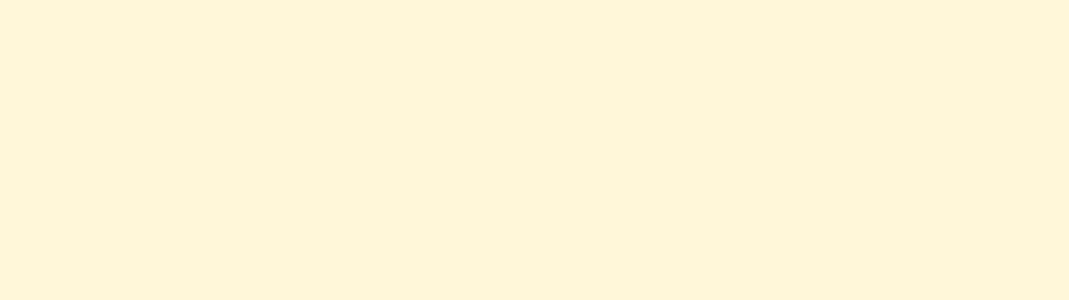
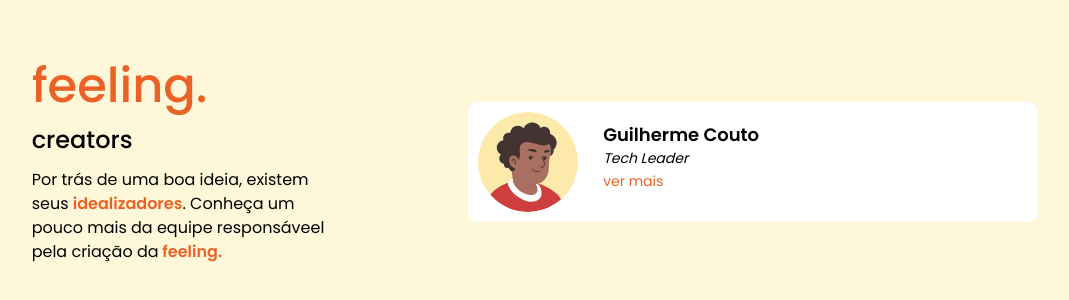
Before and after one commit to danielmsatiro/feeling., a React (Create React App) app: page /creators in a window 1280 px wide. Shown: the part 238-538 px from the top of the page, without its empty margins (105-1174 px from the left). Built offline with nearby package versions, Linux system fonts and the light colour scheme; no server answers.

Commit message:
feat: Creating the creators page

```diff
--- /dev/null
+++ b/src/pages/Creators/index.jsx
@@ -0,0 +1,178 @@
+import {
+  Box,
+  Flex,
+  Image,
+  Text,
+  Collapse,
+  useDisclosure,
+  Link,
+  Icon,
+} from "@chakra-ui/react";
+
+import { FaGithubSquare, FaLinkedin } from "react-icons/fa";
+
+import { useState } from "react";
+
+import { motion } from "framer-motion";
+
+import guilherme from "../../assets/guilherme.svg";
+import guilhermepic from "../../assets/guilherme-pic.jpg";
+
+const ImageMotion = motion(Image);
+
+export const Creators = () => {
+  const [init, setInit] = useState(true);
+  const { isOpen, onToggle } = useDisclosure();
+
+  const variants = {
+    visible: { opacity: 1 },
+    hidden: { opacity: 0 },
+  };
+
+  return (
+    <Flex
+      flexDirection={["column", "column", "column", "row"]}
+      alignItems="center"
+      justifyContent={[
+        "flex-start",
+        "flex-start",
+        "flex-start",
+        "space-evenly",
+      ]}
+      h="100vh"
+    >
+      <Flex alignItems="flex-start" flexDirection="column" m="20px 0">
+        <Flex
+          flexDirection={["row", "row", "row", "column"]}
+          alignItems={["center", "center", "center", "flex-start"]}
+        >
+          <Text
+            color="orange.500"
+            fontSize={["4xl", "4xl", "4xl", "5xl"]}
+            fontWeight="medium"
+            mr={["10px", "10px", "10px", "20px"]}
+          >
+            feeling.{" "}
+          </Text>
+          <Text
+            as="span"
+            color="black"
+            fontSize={["xl", "xl", "xl", "2xl"]}
+            fontWeight="medium"
+          >
+            creators
+          </Text>
+        </Flex>
+        <Flex w="300px" m="10px 0">
+          <Text>
+            Por trás de uma boa ideia, existem seus{" "}
+            <Text as="span" fontWeight="semibold" color="orange.500">
+              idealizadores
+            </Text>
+            . Conheça um pouco mais da equipe responsáveel pela criação da
+            <Text as="span" fontWeight="semibold" color="orange.500">
+              {" "}
+              feeling.
+            </Text>
+          </Text>
+        </Flex>
+      </Flex>
+
+      <Flex
+        flexDirection="column"
+        alignItems="flex-start"
+        w="fit-content"
+        padding="10px"
+        borderRadius="10px"
+        bgColor="white"
+      >
+        <Flex flexDirection="column" w={["300px", "340px", "340px", "550px"]}>
+          <Flex alignItems="center">
+            {init ? (
+              <Image src={guilherme} w="99.83px" h="100px" borderRadius="50%" />
+            ) : (
+              <ImageMotion
+                src={guilhermepic}
+                w="100px"
+                h="100px"
+                borderRadius="50%"
+                initial="hidden"
+                animate="visible"
+                variants={variants}
+              />
+            )}
+
+            <Flex flexDirection="column" alignItems="center" mb="10px">
+              <Box padding="0 25px">
+                <Text fontSize="lg" fontWeight="semibold">
+                  Guilherme Couto
+                </Text>
+                <Text fontSize="sm" fontStyle="italic">
+                  Tech Leader
+                </Text>
+                <Link
+                  fontSize="sm"
+                  color="orange.500"
+                  onClick={() => {
+                    setInit(!init);
+                    onToggle();
+                  }}
+                >
+                  ver {isOpen ? "menos" : "mais"}
+                </Link>
+              </Box>
+            </Flex>
+          </Flex>
+          <Collapse in={isOpen}>
+            <Flex
+              justifyContent="space-between"
+              bgColor="yellow.200"
+              padding="10px"
+              borderRadius="10px"
+              mt="10px"
+            >
+              <Text w={["70%", "75%", "80%", "80%"]} fontSize="xs">
+                Tenho 26 anos, gosto de café expresso, dias ensolarados e de
+                projetos que fazem a diferença.
+              </Text>
+              <Flex flexDirection="row">
+                <Link
+                  href="https://github.com/GuiCoutoSt"
+                  target="_blank"
+                  mr="5px"
+                >
+                  <Icon
+                    as={FaGithubSquare}
+                    boxSize={7}
+                    opacity="0.5"
+                    _hover={{
+                      opacity: "1",
+                      transition: "0.5s",
+                    }}
+                    _active={{ boxShadow: "none" }}
+                  />
+                </Link>
+
+                <Link
+                  href="https://www.linkedin.com/in/guilhermecoutodev"
+                  target="_blank"
+                >
+                  <Icon
+                    as={FaLinkedin}
+                    boxSize={7}
+                    opacity="0.5"
+                    _hover={{
+                      opacity: "1",
+                      transition: "0.5s",
+                    }}
+                    _active={{ boxShadow: "none" }}
+                  />
+                </Link>
+              </Flex>
+            </Flex>
+          </Collapse>
+        </Flex>
+      </Flex>
+    </Flex>
+  );
+};
--- a/src/pages/Dashboard/DashboardContent.jsx
+++ b/src/pages/Dashboard/DashboardContent.jsx
@@ -1,4 +1,4 @@
-import { Box, Button, Flex, Heading, Image, Text } from "@chakra-ui/react";
+import { Button, Flex, Heading, Image, Text } from "@chakra-ui/react";
 
 import swing from "../../assets/swing.svg";
 import meditating from "../../assets/meditating.svg";
--- a/src/pages/Home/HomeBottom.jsx
+++ b/src/pages/Home/HomeBottom.jsx
@@ -8,6 +8,8 @@ import heart from "../../assets/Loves.svg";
 import { motion, useAnimation } from "framer-motion";
 import { useInView } from "react-intersection-observer";
 import { useEffect } from "react";
+
+import { Link as HDLink } from "react-router-dom";
 
 const FlexMotion = motion(Flex);
 const ImageMotion = motion(Image);
@@ -167,14 +169,22 @@ export const HomeBottom = () => {
         </Text>
       </FlexMotion>
       <Flex
+        flexDirection={["column", "column", "column", "row"]}
+        alignItems="center"
         justifyContent="center"
         bgColor="yellow.50"
         color="orange.500"
         padding="20px 0"
         fontSize="sm"
       >
-        <Link href="#top">voltar ao topo</Link>
-        <Link m="0 20px">criadores</Link>
+        <Link href="#">voltar ao topo</Link>
+        <Link
+          as={HDLink}
+          to={"/creators"}
+          m={["10px 0", "10px 0", "10px 0", "0 20px"]}
+        >
+          creators
+        </Link>
         <Link>repositório</Link>
       </Flex>
     </>
--- a/src/routes/index.jsx
+++ b/src/routes/index.jsx
@@ -8,6 +8,7 @@ import { Dashboard } from "../pages/Dashboard";
 import { Favorites } from "../pages/Favorites";
 import { Phrases } from "../pages/Phrases";
 import { Comments } from "../pages/Comments";
+import { Creators } from "../pages/Creators";
 
 export const Routes = () => (
   <Switch>
@@ -18,5 +19,6 @@ export const Routes = () => (
     <Route path="/phrases" component={Phrases} isPrivate />
     <Route path="/favorites" component={Favorites} isPrivate />
     <Route path="/comments" component={Comments} isPrivate />
+    <Route path="/creators" component={Creators} />
   </Switch>
 );
```
Also changed, not shown: src/assets/guilherme-pic.jpg (added), src/assets/guilherme.svg (added).
